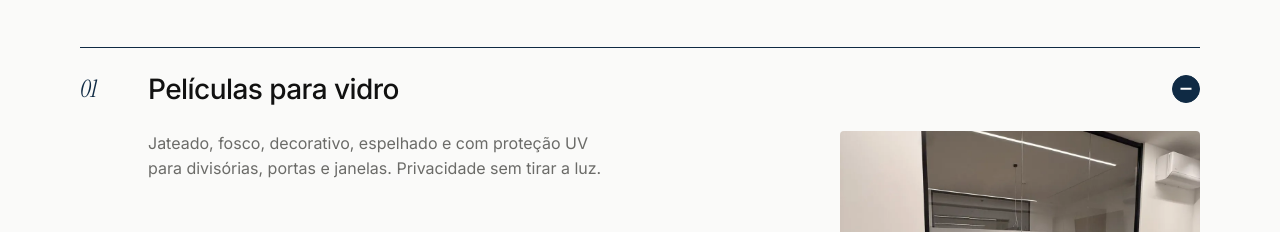
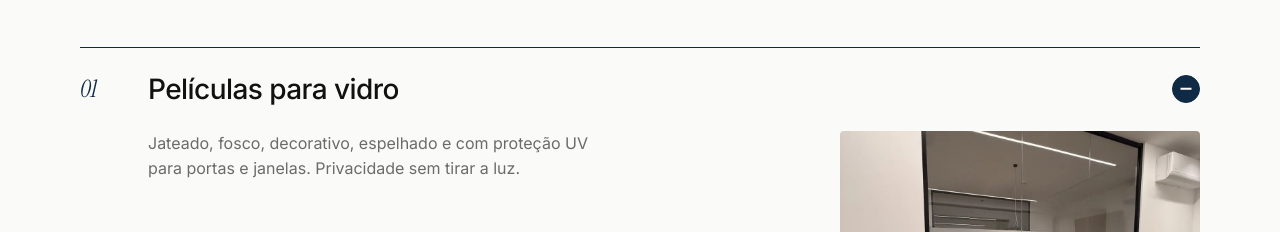
Before and after one commit to nimelobezerra-blip/Cripto-, a plain HTML site: page portfolio/index.html in a window 1280 px wide. Shown: the part 1240-1472 px from the top of the page. Drawn offline with Linux system fonts and the light colour scheme.

Commit message:
Portfólio: tira divisórias do texto das películas
Co-Authored-By: Claude Opus 5.5 <noreply@anthropic.com>
Claude-Session: https://claude.ai/code/session_018AwSvhunnPWkuimoRJ1UcR

```diff
--- a/portfolio/index.html
+++ b/portfolio/index.html
@@ -54,7 +54,7 @@
         <ol class="servicos">
           <li class="servico aberto">
             <h3><button type="button" aria-expanded="true" aria-controls="sv1"><span>Películas para vidro</span><i class="mais" aria-hidden="true"></i></button></h3>
-            <div class="servico-corpo" id="sv1"><div class="servico-dentro"><p>Jateado, fosco, decorativo, espelhado e com proteção UV para divisórias, portas e janelas. Privacidade sem tirar a luz.</p><img src="fotos/escritorio-depois.webp" alt="Divisória de escritório com película jateada" loading="lazy"></div></div>
+            <div class="servico-corpo" id="sv1"><div class="servico-dentro"><p>Jateado, fosco, decorativo, espelhado e com proteção UV para portas e janelas. Privacidade sem tirar a luz.</p><img src="fotos/escritorio-depois.webp" alt="Divisória de escritório com película jateada" loading="lazy"></div></div>
           </li>
           <li class="servico">
             <h3><button type="button" aria-expanded="false" aria-controls="sv2"><span>Vinil de recorte</span><i class="mais" aria-hidden="true"></i></button></h3>
```
